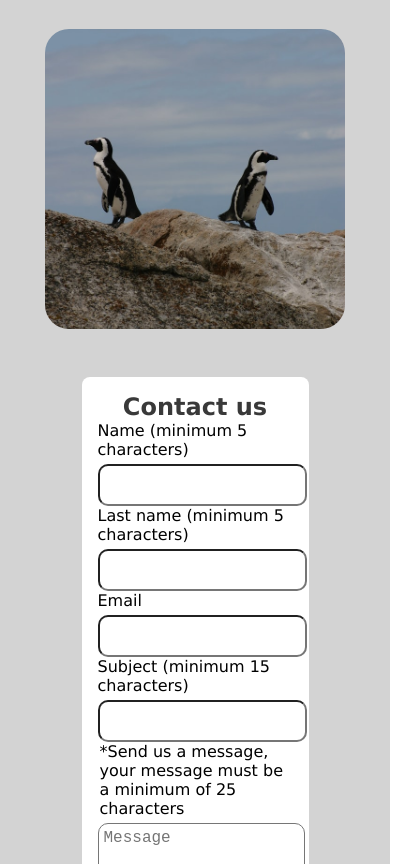
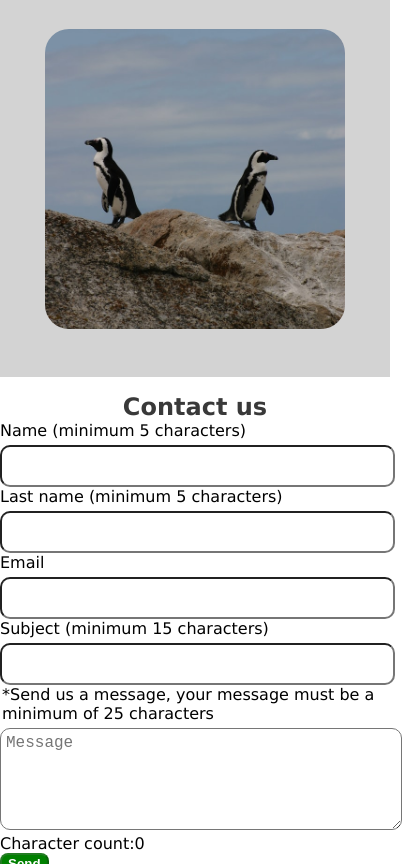
Before and after one commit to Charlotte366/newblog, a plain HTML site: page contact.html in a window 390 px wide. Shown: the part 236-1100 px from the top of the page, 417 px wide, since content can reach past the window. Drawn offline with Linux system fonts and the light colour scheme.

Commit message:
Update styles.css

```diff
--- a/CSS/styles.css
+++ b/CSS/styles.css
@@ -395,6 +395,10 @@ footer {
     align-items: center;
   }
 
+  .containerForm {
+    width: 100%;
+  }
+
   .carousel img {
     height: 200px;
     width: 200px;
```
